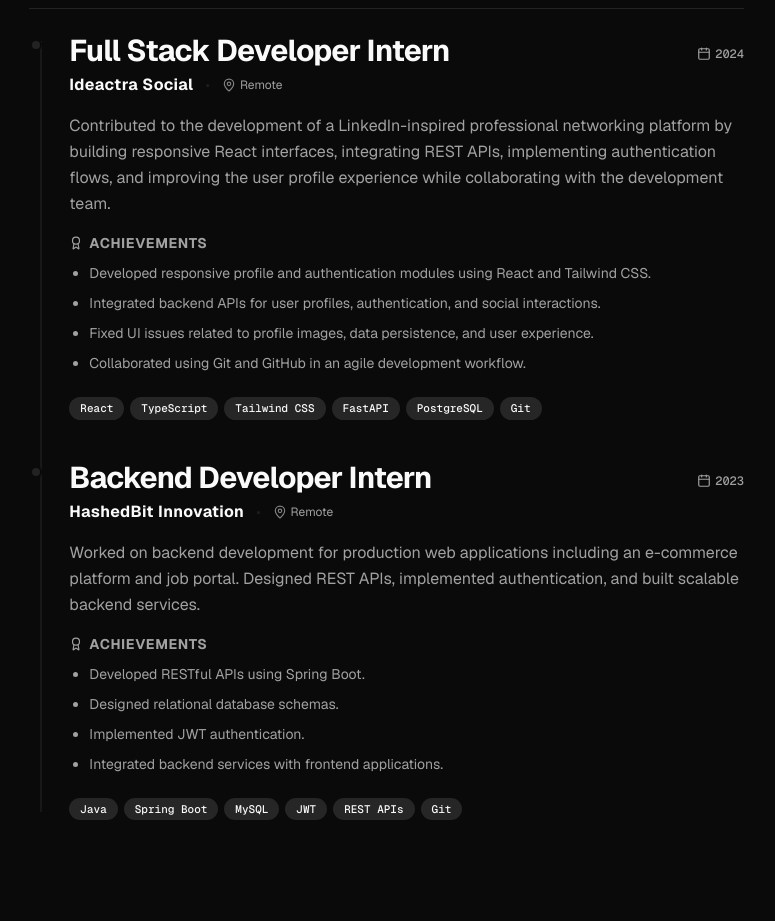
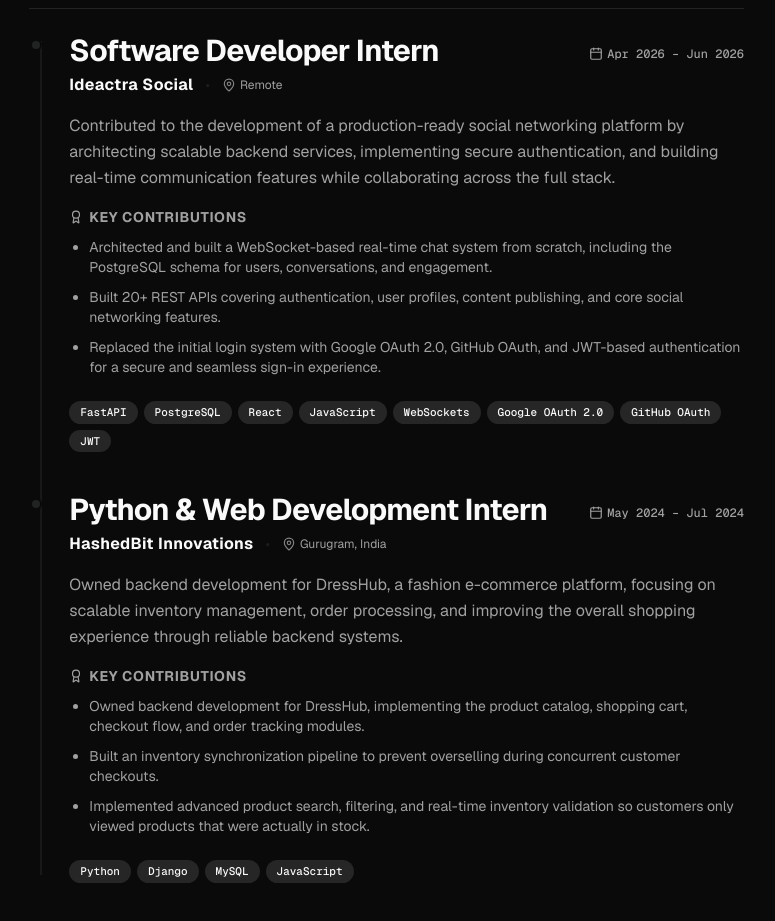
Before and after one commit to archi2305/Portfolio, a Next.js app: page / in a window 1280 px wide. Shown: the part 1028-1949 px from the top of the page, without its empty margins (504-1279 px from the left). Built offline with nearby package versions, Linux system fonts and the light colour scheme.

Commit message:
Replace experience placeholder content

```diff
--- a/components/ui/timeline.tsx
+++ b/components/ui/timeline.tsx
@@ -32,7 +32,7 @@
 
 function TimelineItem({ item }: TimelineItemProps) {
   return (
-    <div className="group relative w-full">
+    <div className="group relative w-full transition-transform duration-300 hover:translate-x-1">
 
       {/* Subtle Animated Node Dot Indicator */}
       <m.div
@@ -75,7 +75,7 @@
           <div className="space-y-2.5 max-w-2xl">
             <Caption className="text-xs font-bold uppercase tracking-wider text-muted-foreground flex items-center gap-1.5">
               <Award className="h-3.5 w-3.5" />
-              Achievements
+              Key Contributions
             </Caption>
             <ul className="list-disc pl-5 space-y-2.5 text-xs sm:text-sm text-secondary-text/90">
               {item.achievements.map((achievement, i) => (
--- a/data/experience.ts
+++ b/data/experience.ts
@@ -4,31 +4,38 @@
   {
     id: "ideactra-social",
     company: "Ideactra Social",
-    role: "Full Stack Developer Intern",
-    duration: "2024", // Adjust if needed
+    role: "Software Developer Intern",
+    duration: "Apr 2026 – Jun 2026",
     location: "Remote",
-    description: "Contributed to the development of a LinkedIn-inspired professional networking platform by building responsive React interfaces, integrating REST APIs, implementing authentication flows, and improving the user profile experience while collaborating with the development team.",
-    technologies: ["React", "TypeScript", "Tailwind CSS", "FastAPI", "PostgreSQL", "Git"],
+    description: "Contributed to the development of a production-ready social networking platform by architecting scalable backend services, implementing secure authentication, and building real-time communication features while collaborating across the full stack.",
+    technologies: [
+      "FastAPI",
+      "PostgreSQL",
+      "React",
+      "JavaScript",
+      "WebSockets",
+      "Google OAuth 2.0",
+      "GitHub OAuth",
+      "JWT"
+    ],
     achievements: [
-      "Developed responsive profile and authentication modules using React and Tailwind CSS.",
-      "Integrated backend APIs for user profiles, authentication, and social interactions.",
-      "Fixed UI issues related to profile images, data persistence, and user experience.",
-      "Collaborated using Git and GitHub in an agile development workflow."
+      "Architected and built a WebSocket-based real-time chat system from scratch, including the PostgreSQL schema for users, conversations, and engagement.",
+      "Built 20+ REST APIs covering authentication, user profiles, content publishing, and core social networking features.",
+      "Replaced the initial login system with Google OAuth 2.0, GitHub OAuth, and JWT-based authentication for a secure and seamless sign-in experience."
     ],
   },
   {
-    id: "hashedbit-innovation",
-    company: "HashedBit Innovation",
-    role: "Backend Developer Intern",
-    duration: "2023", // Adjust if needed
-    location: "Remote",
-    description: "Worked on backend development for production web applications including an e-commerce platform and job portal. Designed REST APIs, implemented authentication, and built scalable backend services.",
-    technologies: ["Java", "Spring Boot", "MySQL", "JWT", "REST APIs", "Git"],
+    id: "hashedbit-innovations",
+    company: "HashedBit Innovations",
+    role: "Python & Web Development Intern",
+    duration: "May 2024 – Jul 2024",
+    location: "Gurugram, India",
+    description: "Owned backend development for DressHub, a fashion e-commerce platform, focusing on scalable inventory management, order processing, and improving the overall shopping experience through reliable backend systems.",
+    technologies: ["Python", "Django", "MySQL", "JavaScript"],
     achievements: [
-      "Developed RESTful APIs using Spring Boot.",
-      "Designed relational database schemas.",
-      "Implemented JWT authentication.",
-      "Integrated backend services with frontend applications."
+      "Owned backend development for DressHub, implementing the product catalog, shopping cart, checkout flow, and order tracking modules.",
+      "Built an inventory synchronization pipeline to prevent overselling during concurrent customer checkouts.",
+      "Implemented advanced product search, filtering, and real-time inventory validation so customers only viewed products that were actually in stock."
     ],
   },
 ]
```
